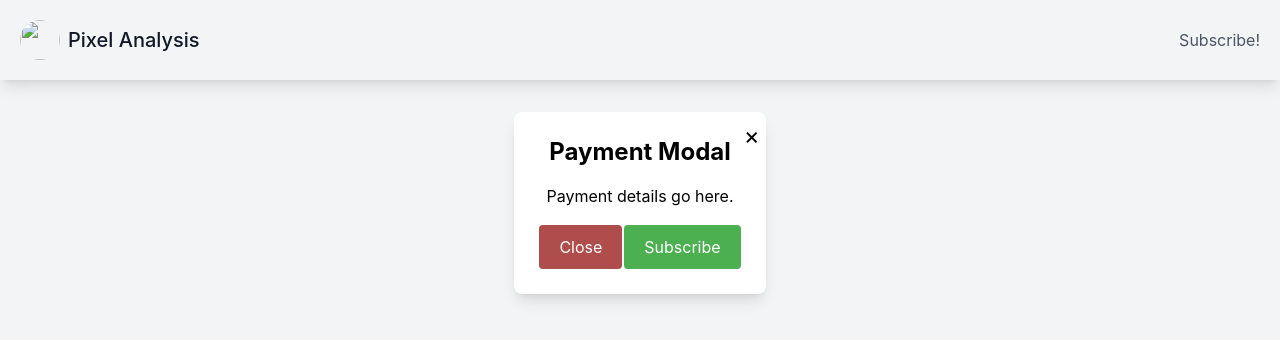
After one commit to betomaluje/pixel-analysis, a Flask app: page /subscribe in a window 1280 px wide. The commit adds this page. Shown: the top 340 px of the page. Run offline with Flask 3, Linux system fonts and the light colour scheme; some libraries are stand-ins or nearby versions.

Commit message:
Fix ChatGPT prompt now using User instead of System; ADD Subscribe modal;

```diff
--- a/routes.py
+++ b/routes.py
@@ -23,4 +23,8 @@ def create_app():
         suggestions = await search_by_name(term)
         return {"suggestions": suggestions}
 
+    @app.route("/subscribe", methods=["GET"])
+    async def subscribe_route():
+        return render_template("payment_modal.html")
+
     return app
--- a/scraper.py
+++ b/scraper.py
@@ -25,7 +25,7 @@ async def summarize_reviews(reviews, title, amount_for_summary = 5, characters_p
 
     prompt = [
         {
-            "role": "system",
+            "role": "user",
             "content": f"You are a helpful, knowledgeable {review_type} assistant and journalist, specialized in summarizing reviews for the game {title}."
         },
         {
--- a/static/css/styles.css
+++ b/static/css/styles.css
@@ -22,6 +22,46 @@
     font-weight: bold;
 }
 
+.modal-content {
+    position: relative;
+    background-color: white;
+    text-align: center;
+}
+
+.close-button {
+    position: absolute;
+    font-size: 24px;
+    top: 6px;
+    right: 6px;
+    cursor: pointer;
+}
+
+.btn-cancel {
+    background-color: #af4c4c;
+    color: white;
+    padding: 10px 20px;
+    border: none;
+    border-radius: 4px;
+    cursor: pointer;
+}
+
+.btn-cancel:hover {
+    background-color: #a33a3a;
+}
+
+.btn-submit {
+    background-color: #4CAF50;
+    color: white;
+    padding: 10px 20px;
+    border: none;
+    border-radius: 4px;
+    cursor: pointer;
+}
+
+.btn-submit:hover {
+    background-color: #45a049;
+}
+
 @media (min-width: 769px) {
     #mobile-menu {
         display: none;
@@ -29,7 +69,6 @@
 
     button[type="submit"] {
         background-color: #4CAF50;
-        /* Green */
         color: white;
         padding: 10px 20px;
         border: none;
--- a/static/js/form_handler.js
+++ b/static/js/form_handler.js
@@ -25,9 +25,9 @@ document.addEventListener('DOMContentLoaded', () => {
         });
         if (response.ok) {
             const result = await response.json();
-            title.innerHTML = `<a href="https://store.steampowered.com/app/${steamId}" target="_blank">${result.title}</a><span style="font-size: 48px; color: Dodgerblue">
+            title.innerHTML = `<a href="https://store.steampowered.com/app/${steamId}" target="_blank">${result.title} <span style="font-size: 48px; color: Dodgerblue">
             <i class="fa-solid fa-arrow-up-right-from-square"></i>
-          </span>`;
+          </span></a>`;
             if (result.summary) {
                 summary.innerText = result.summary;
             } else {
@@ -36,7 +36,7 @@ document.addEventListener('DOMContentLoaded', () => {
         }
         dropdown.innerHTML = '';
         submitButton.disabled = false;
-        submitButton.innerHTML = 'Submit';
+        submitButton.innerHTML = 'Get Report';
     });
 
     let debounceTimeout;
--- /dev/null
+++ b/static/js/payment_modal.js
@@ -0,0 +1,15 @@
+document.addEventListener('DOMContentLoaded', () => {
+    const modal = document.querySelector('#payment-modal');
+    const closeButton = document.querySelector('.close-button');
+    const submitButton = document.querySelector('.btn-submit');
+    const cancelButton = document.querySelector('.btn-cancel');
+
+    closeButton.addEventListener('click',(event) => closeModal(event));
+    cancelButton.addEventListener('click', (event) => closeModal(event));
+
+});
+
+function closeModal(event) {
+    event.preventDefault();
+    window.location.href = "/";
+}
--- a/templates/base.html
+++ b/templates/base.html
@@ -14,11 +14,14 @@
     <base href="/" />
     <link rel="stylesheet" href="/static/css/styles.css" />
     <link rel="stylesheet" href="/static/css/font-awesome.min.css" />
+
+    <script src="/static/js/script.js"></script>
   </head>
 
   <body class="bg-gray-100 font-sans leading-normal tracking-normal">
-    {% include 'partials/_header.html' %} {% block content %}{% endblock %}
-    <script src="/static/js/form_handler.js"></script>
-    <script src="/static/js/script.js"></script>
+    {% include 'partials/_header.html' %}
+    <main class="container mx-auto px-4 mt-8 min-h-screen">
+      {% block content %}{% endblock %}
+    </main>
   </body>
 </html>
--- a/templates/home.html
+++ b/templates/home.html
@@ -45,5 +45,6 @@
       The summary of the reviews will be displayed here...
     </div>
   </div>
+  <script src="/static/js/form_handler.js"></script>
 </section>
 {% endblock %}
--- a/templates/partials/_desktop_header.html
+++ b/templates/partials/_desktop_header.html
@@ -10,4 +10,5 @@
 </a>
 <div class="ml-auto flex space-x-4 desktop-nav">
   <a class="home-button font-mono text-gray-900 py-2 px-4 rounded-md"></a>
+  <a href="/subscribe">Subscribe!</a>
 </div>
--- /dev/null
+++ b/templates/payment_modal.html
@@ -0,0 +1,25 @@
+{% extends "base.html" %} {% block content %}
+<div
+  id="payment-modal"
+  class="modal flex items-center justify-center min-h-screen"
+>
+  <div class="modal-content p-6 rounded-lg shadow-lg">
+    <span class="close-button top-2 right-2 cursor-pointer">&times;</span>
+    <h2 class="text-2xl font-bold mb-4">Payment Modal</h2>
+    <p class="mb-4">Payment details go here.</p>
+    <table>
+      <tr>
+        <td>
+          <button class="btn-cancel">Close</button>
+        </td>
+
+        <td>
+          <button class="btn-submit">Subscribe</button>
+        </td>
+      </tr>
+    </table>
+  </div>
+
+  <script src="/static/js/payment_modal.js"></script>
+</div>
+{% endblock %}
```
